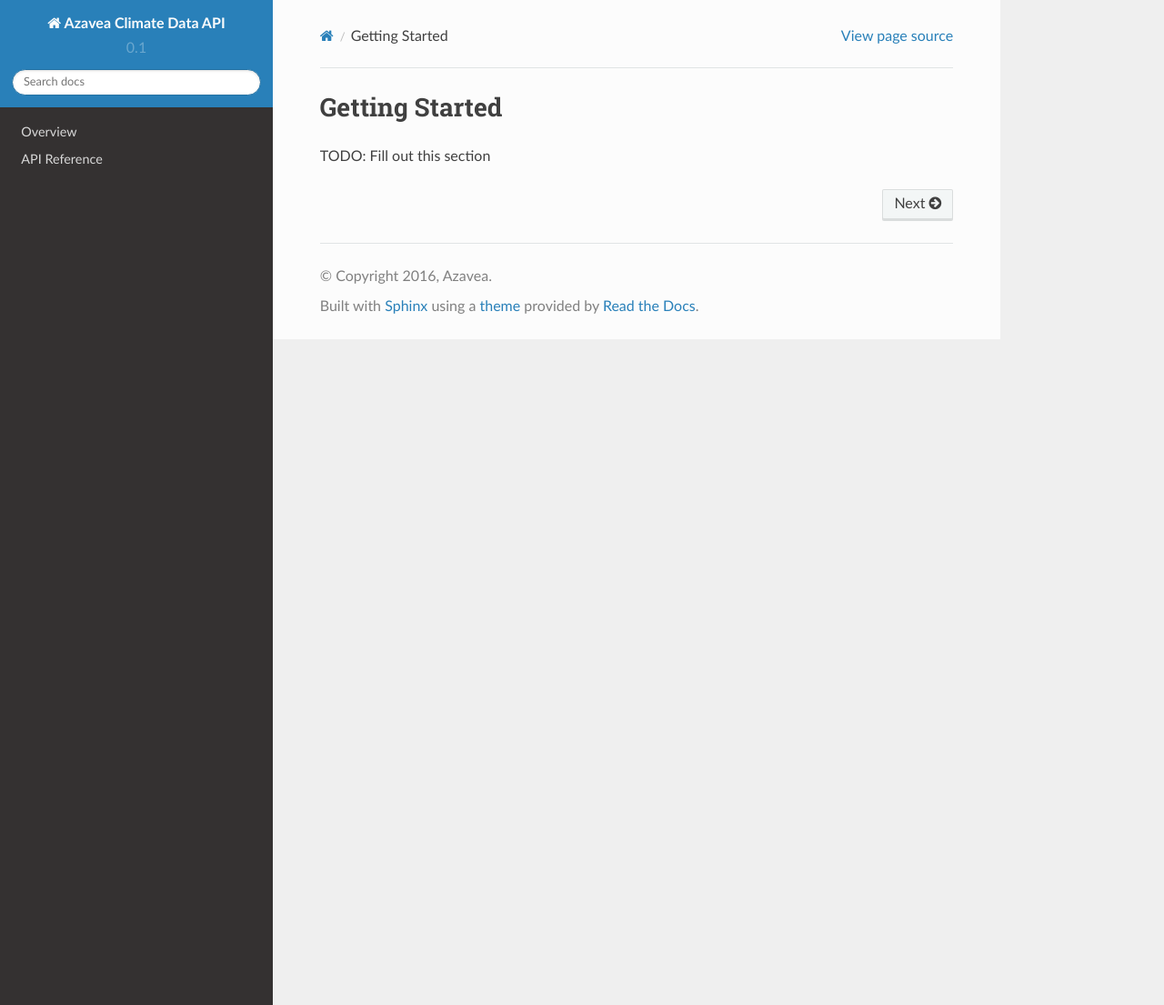
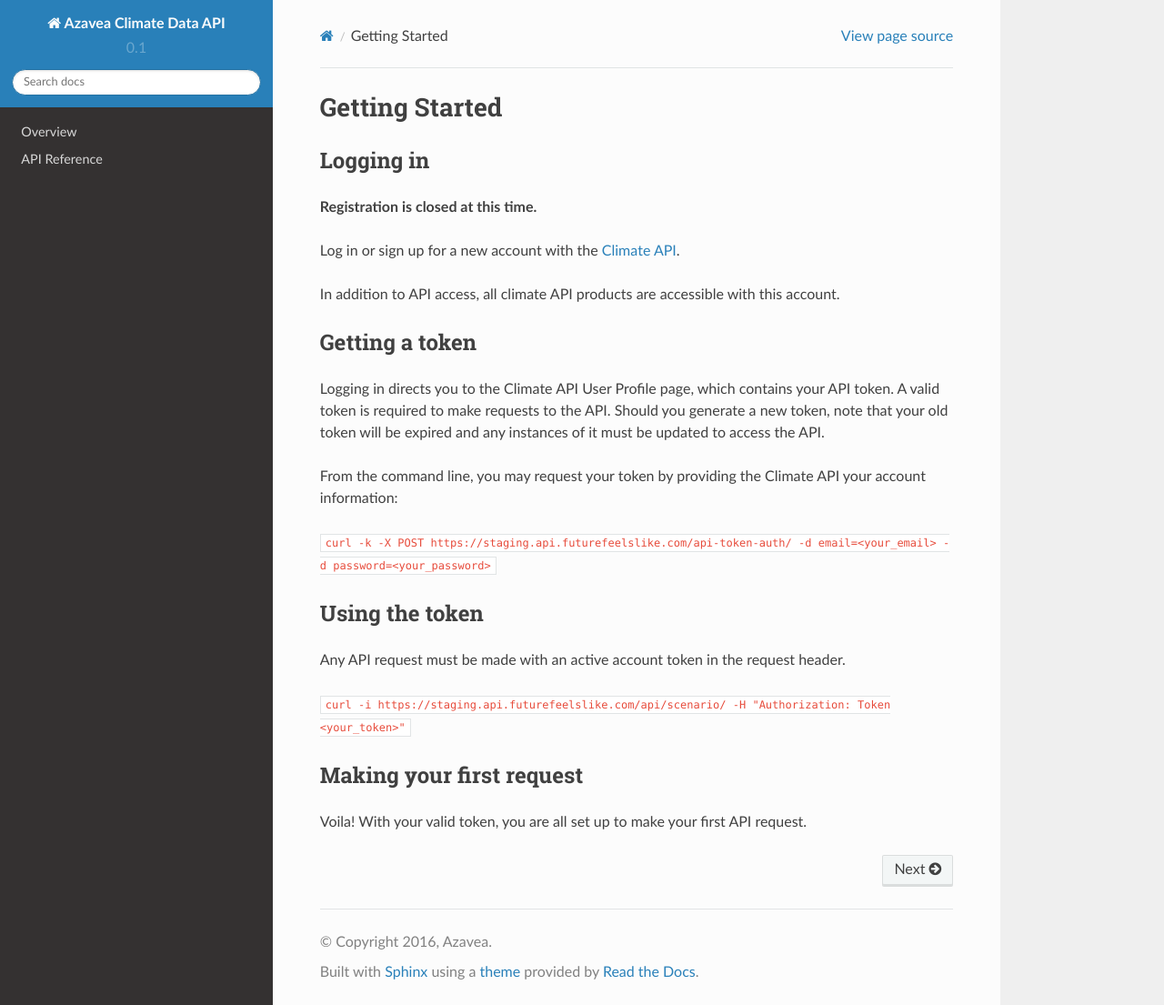
Before and after one commit to azavea/climate-change-api, a Sphinx documentation site: the page built from doc/source/index.rst, in a window 1280 px wide and 1105 px high. Shown: the whole window at 91% size. Built offline with Sphinx 7.4.7 and the Read the Docs theme 2.0.0, drawn with Linux system fonts in a browser that asks for light colours.

Commit message:
Add getting started to docs

```diff
--- a/doc/source/index.rst
+++ b/doc/source/index.rst
@@ -14,4 +14,39 @@ Getting Started
    api_reference
 
 
-TODO: Fill out this section
+Logging in
+~~~~~~~~~~
+
+**Registration is closed at this time.**
+
+Log in or sign up for a new account with the `Climate API`_.
+
+In addition to API access, all climate API products are accessible with this account.
+
+
+Getting a token
+~~~~~~~~~~~~~~~
+
+Logging in directs you to the Climate API User Profile page, which contains your API token. A valid token is required to make requests to the API. Should you generate a new token, note that your old token will be expired and any instances of it must be updated to access the API.
+
+From the command line, you may request your token by providing the Climate API your account information:
+
+``curl -k -X POST https://staging.api.futurefeelslike.com/api-token-auth/ -d email=<your_email> -d password=<your_password>``
+
+
+Using the token
+~~~~~~~~~~~~~~~
+Any API request must be made with an active account token in the request header.
+
+``curl -i https://staging.api.futurefeelslike.com/api/scenario/ -H "Authorization: Token <your_token>"``
+
+
+Making your first request
+~~~~~~~~~~~~~~~~~~~~~~~~~
+
+Voila! With your valid token, you are all set up to make your first API request.
+
+
+.. URLS:
+
+.. _Climate API: https://staging.api.futurefeelslike.com/accounts/login/
```
